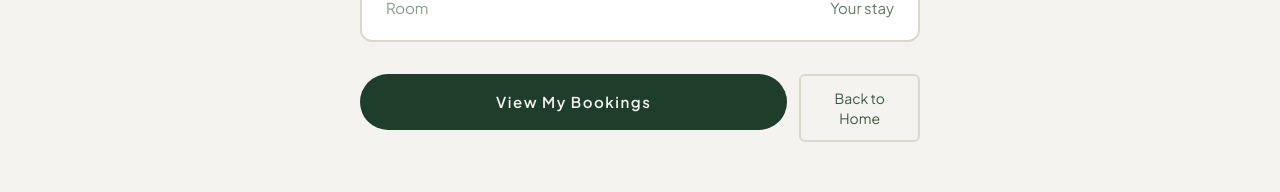
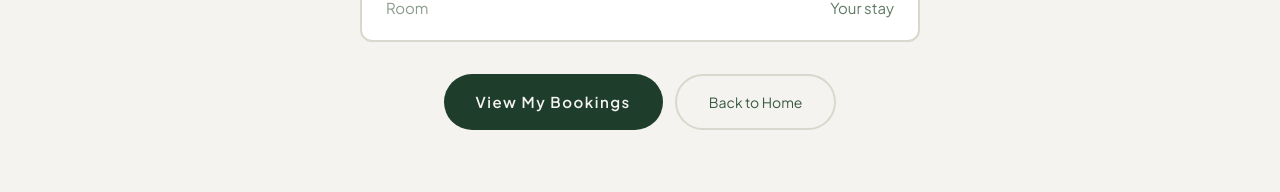
Before and after one commit to Group-M-HMS/AgileGroupM-Hotel-Management-System, a Next.js app in the folder frontend/: page /checkout/success in a window 1280 px wide. Shown: the part 390-582 px from the top of the page. Built offline with nearby package versions, Linux system fonts and the light colour scheme; no server answers.

Commit message:
Checkout success: stop Back to Home button wrapping

```diff
--- a/frontend/app/checkout/success/page.tsx
+++ b/frontend/app/checkout/success/page.tsx
@@ -139,13 +139,13 @@ export default async function BookingSuccessPage({
           <div className="mt-8 flex w-full flex-col gap-3 sm:flex-row sm:justify-center">
             <Link
               href="/bookings"
-              className="btn-primary text-center sm:px-8"
+              className="btn-primary text-center sm:!w-auto sm:px-8"
             >
               View My Bookings
             </Link>
             <Link
               href="/"
-              className="rounded-md border-2 border-sand px-6 py-3 text-center font-jakarta text-sm text-jungle transition-colors hover:border-sage"
+              className="flex items-center justify-center whitespace-nowrap rounded-full border-2 border-sand px-8 py-3 text-center font-jakarta text-sm text-jungle transition-colors hover:border-sage"
             >
               Back to Home
             </Link>
```
